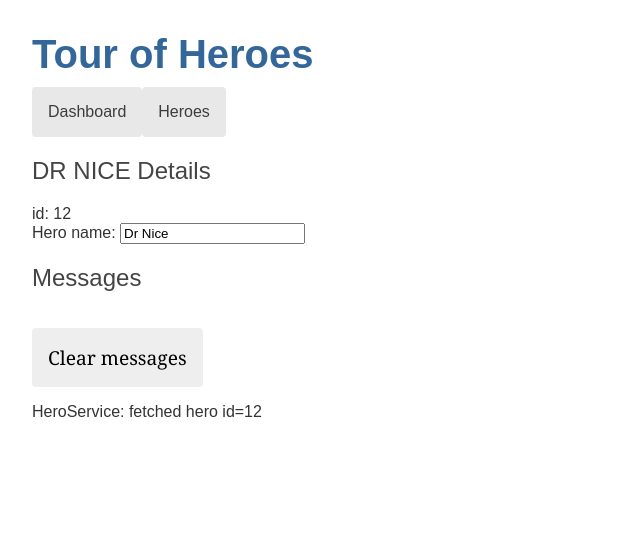
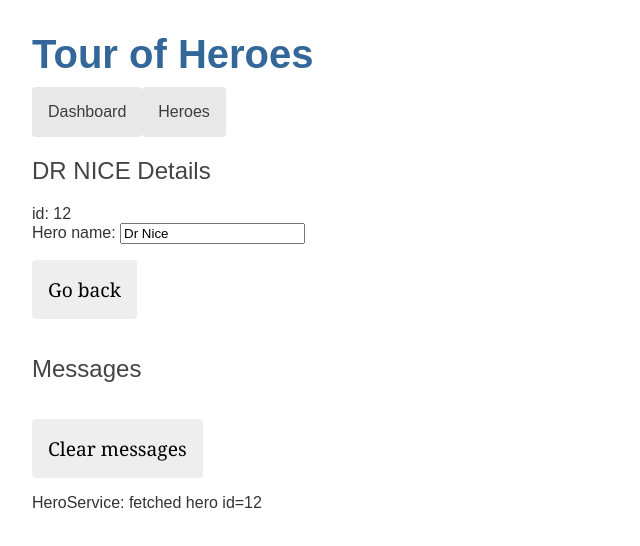
Before and after one commit to catherinabalaa/tour_of_heroes, an Angular app: page /detail/12 in a window 1280 px wide. Shown: the top 546 px of the page, without its empty margins (0-640 px from the left). Built offline with nearby package versions, Linux system fonts and the light colour scheme.

Commit message:
Added go back button in hero details

```diff
--- a/src/app/hero-detail/hero-detail.component.html
+++ b/src/app/hero-detail/hero-detail.component.html
@@ -5,4 +5,5 @@
         <label for="hero-name">Hero name: </label>
         <input id="hero-name" [(ngModel)]="hero.name" placeholder="name">
     </div>
+    <button type="button" (click)="goBack()">Go back</button>
 </div>
--- a/src/app/hero-detail/hero-detail.component.ts
+++ b/src/app/hero-detail/hero-detail.component.ts
@@ -27,4 +27,8 @@ export class HeroDetailComponent {
     const id=Number(this.route.snapshot.paramMap.get('id'));
     this.heroService.getHero(id).subscribe(hero => this.hero=hero);
   }
+
+  goBack(): void {
+    this.location.back();
+  }
 }
```
